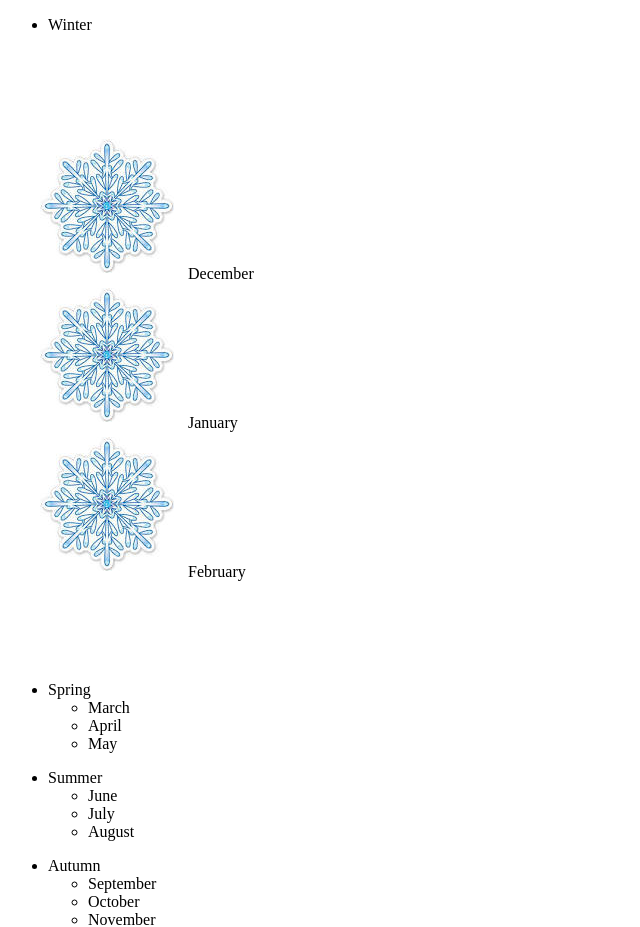
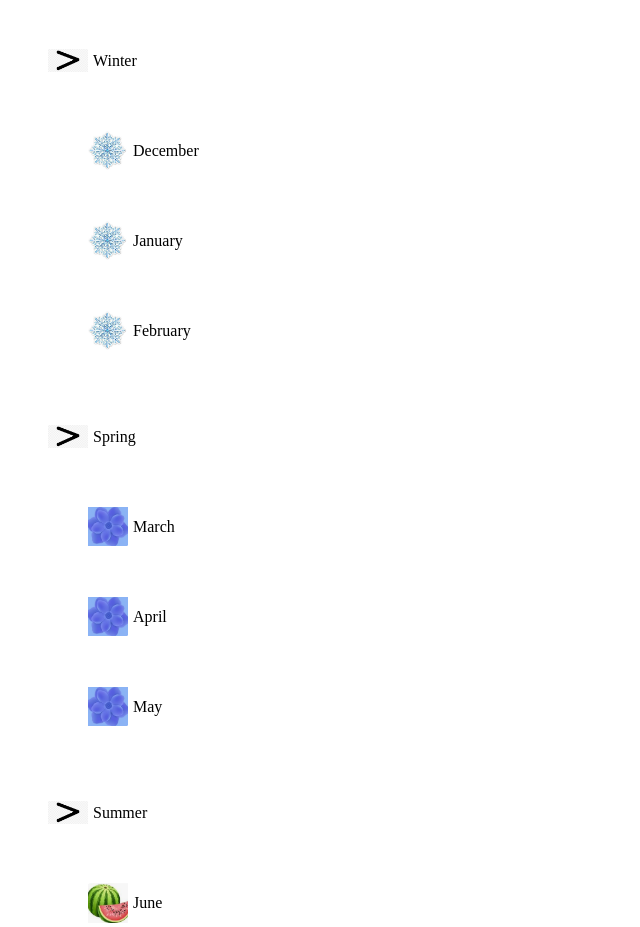
Before and after one commit to SayRoman/by-step-html-examples, a plain HTML site: page Seasons.html in a window 1280 px wide. Shown: the part 33-960 px from the top of the page, without its empty margins (0-640 px from the left). Drawn offline with Linux system fonts and the light colour scheme.

Commit message:
Added new files

```diff
--- a/Seasons.html
+++ b/Seasons.html
@@ -12,26 +12,26 @@
 
 
 				<ul>
-					<li >
+					<li class="more" >
 						Winter
 					</li>
-						<ul class="winter">
-						<li>December</li>
-						<li>January</li>
-						<li>February</li>
+						<ul >
+						<li class="winter">December</li>
+						<li class="winter">January</li>
+						<li class="winter">February</li>
 						</ul>
 
 				</ul>
 
 
 				<ul>
-					<li class="spring">
+					<li class="more">
 						Spring
 					</li>
-						<ul>
-							<li>March</li>
-							<li>April</li>
-							<li>May</li>
+						<ul >
+							<li class="spring">March</li>
+							<li class="spring">April</li>
+							<li class="spring">May</li>
 						</ul>
 
 				</ul>
@@ -39,26 +39,26 @@
 
 
 				<ul>
-					<li class="summer">
+					<li class="more">
 						Summer
 					</li>
-						<ul>
-							<li>June</li>
-							<li>July</li>
-							<li>August</li>
+						<ul >
+							<li class="summer">June</li>
+							<li class="summer">July</li>
+							<li class="summer">August</li>
 						</ul>
 
 				</ul>
 
 
 				<ul>
-					<li>
+					<li class="more">
 						Autumn
 					</li>
-						<ul>
-							<li>September</li>
-							<li>October</li>
-							<li>November</li>
+						<ul >
+							<li class="autumn">September</li>
+							<li class="autumn">October</li>
+							<li class="autumn">November</li>
 						</ul>
 
 				<ul>
--- a/css/season.css
+++ b/css/season.css
@@ -2,8 +2,57 @@ ul {
 	list-style-type: &#62;
     }
 
+.more {
+
+    margin: 0;
+	padding: 36px 0 36px 45px;
+	list-style: none;
+	background-image: url("more.png");
+	background-repeat: no-repeat;
+	background-position: left center;
+	background-size: 40px;
+	}
+
 .winter {
-	high: 50px;
-	margin: 100px;
-	list-style-image: url("snow.png")
+
+    margin: 0;
+	padding: 36px 0 36px 45px;
+	list-style: none;
+	background-image: url("snow.png");
+	background-repeat: no-repeat;
+	background-position: left center;
+	background-size: 40px;
 }
+
+.spring {
+
+	margin: 0;
+	padding: 36px 0 36px 45px;
+	list-style: none;
+	background-image: url("spring.png");
+	background-repeat: no-repeat;
+	background-position: left center;
+	background-size: 40px;
+}
+
+.summer {
+
+	margin: 0;
+	padding: 36px 0 36px 45px;
+	list-style: none;
+	background-image: url("summer.png");
+	background-repeat: no-repeat;
+	background-position: left center;
+	background-size: 40px;
+}
+
+.autumn {
+
+	margin: 0;
+	padding: 36px 0 36px 45px;
+	list-style: none;
+	background-image: url("fall.png");
+	background-repeat: no-repeat;
+	background-position: left center;
+	background-size: 40px;
+}
```
Also changed, not shown: css/more.png (added).
